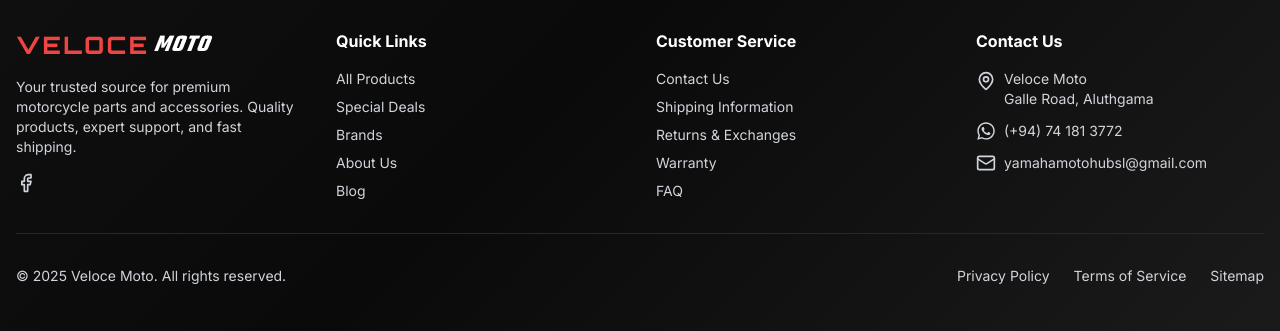
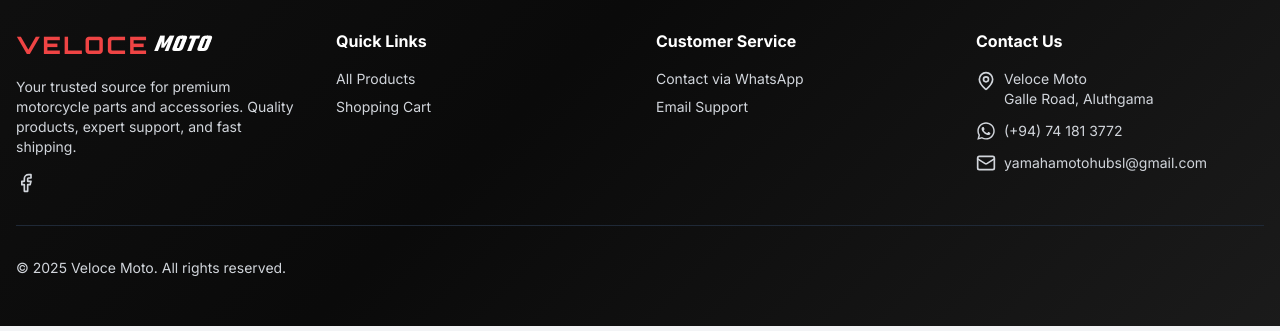
Before and after one commit to jayc971/veloce-moto, a Next.js app: page / in a window 1280 px wide. Shown: the part 1550-1881 px from the top of the page. Built offline with nearby package versions, Linux system fonts and the light colour scheme; no server answers.

Commit message:
Remove links to non-existent pages from Footer

```diff
--- a/components/Footer.tsx
+++ b/components/Footer.tsx
@@ -44,23 +44,8 @@ export default function Footer() {
                 </Link>
               </li>
               <li>
-                <Link href="/deals" className="hover:text-accent-500 transition">
-                  Special Deals
-                </Link>
-              </li>
-              <li>
-                <Link href="/brands" className="hover:text-accent-500 transition">
-                  Brands
-                </Link>
-              </li>
-              <li>
-                <Link href="/about" className="hover:text-accent-500 transition">
-                  About Us
-                </Link>
-              </li>
-              <li>
-                <Link href="/blog" className="hover:text-accent-500 transition">
-                  Blog
+                <Link href="/cart" className="hover:text-accent-500 transition">
+                  Shopping Cart
                 </Link>
               </li>
             </ul>
@@ -71,29 +56,22 @@ export default function Footer() {
             <h3 className="text-white font-bold mb-4">Customer Service</h3>
             <ul className="space-y-2 text-sm">
               <li>
-                <Link href="/contact" className="hover:text-accent-500 transition">
-                  Contact Us
-                </Link>
+                <a
+                  href="https://wa.me/94741813772"
+                  target="_blank"
+                  rel="noopener noreferrer"
+                  className="hover:text-accent-500 transition"
+                >
+                  Contact via WhatsApp
+                </a>
               </li>
               <li>
-                <Link href="/shipping" className="hover:text-accent-500 transition">
-                  Shipping Information
-                </Link>
-              </li>
-              <li>
-                <Link href="/returns" className="hover:text-accent-500 transition">
-                  Returns & Exchanges
-                </Link>
-              </li>
-              <li>
-                <Link href="/warranty" className="hover:text-accent-500 transition">
-                  Warranty
-                </Link>
-              </li>
-              <li>
-                <Link href="/faq" className="hover:text-accent-500 transition">
-                  FAQ
-                </Link>
+                <a
+                  href="mailto:yamahamotohubsl@gmail.com"
+                  className="hover:text-accent-500 transition"
+                >
+                  Email Support
+                </a>
               </li>
             </ul>
           </div>
@@ -126,17 +104,6 @@ export default function Footer() {
         <div className="border-t border-gray-800 mt-8 pt-8">
           <div className="flex flex-col md:flex-row justify-between items-center gap-4 text-sm">
             <p>&copy; {currentYear} Veloce Moto. All rights reserved.</p>
-            <div className="flex gap-6">
-              <Link href="/privacy" className="hover:text-accent-500 transition">
-                Privacy Policy
-              </Link>
-              <Link href="/terms" className="hover:text-accent-500 transition">
-                Terms of Service
-              </Link>
-              <Link href="/sitemap" className="hover:text-accent-500 transition">
-                Sitemap
-              </Link>
-            </div>
           </div>
         </div>
       </div>
```
